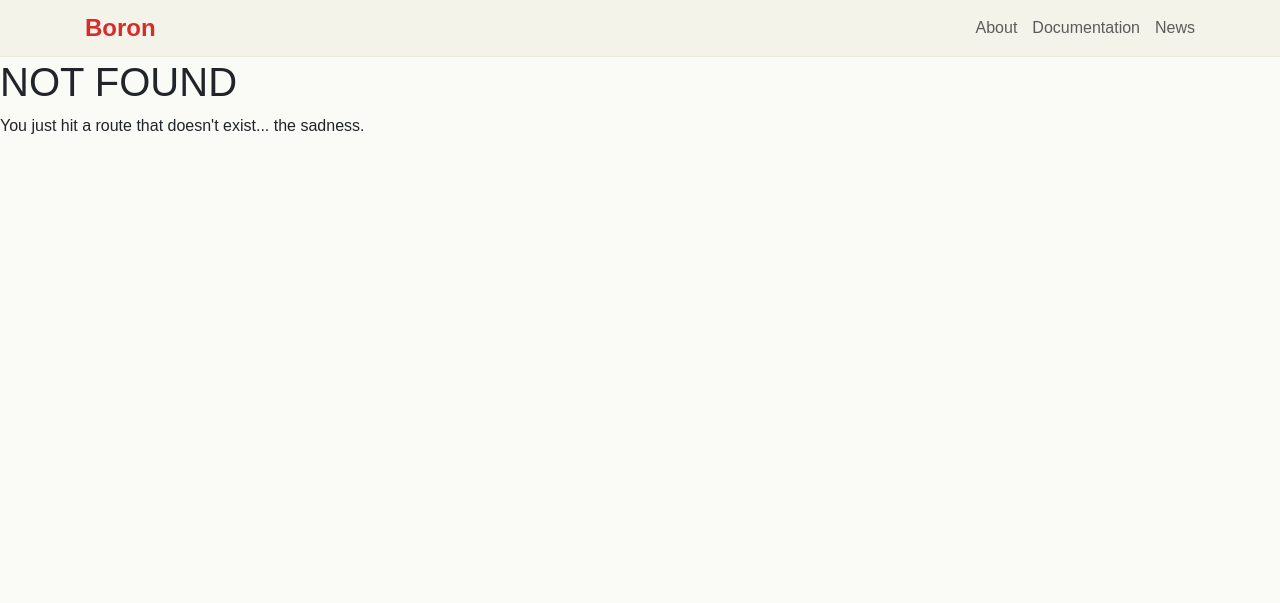
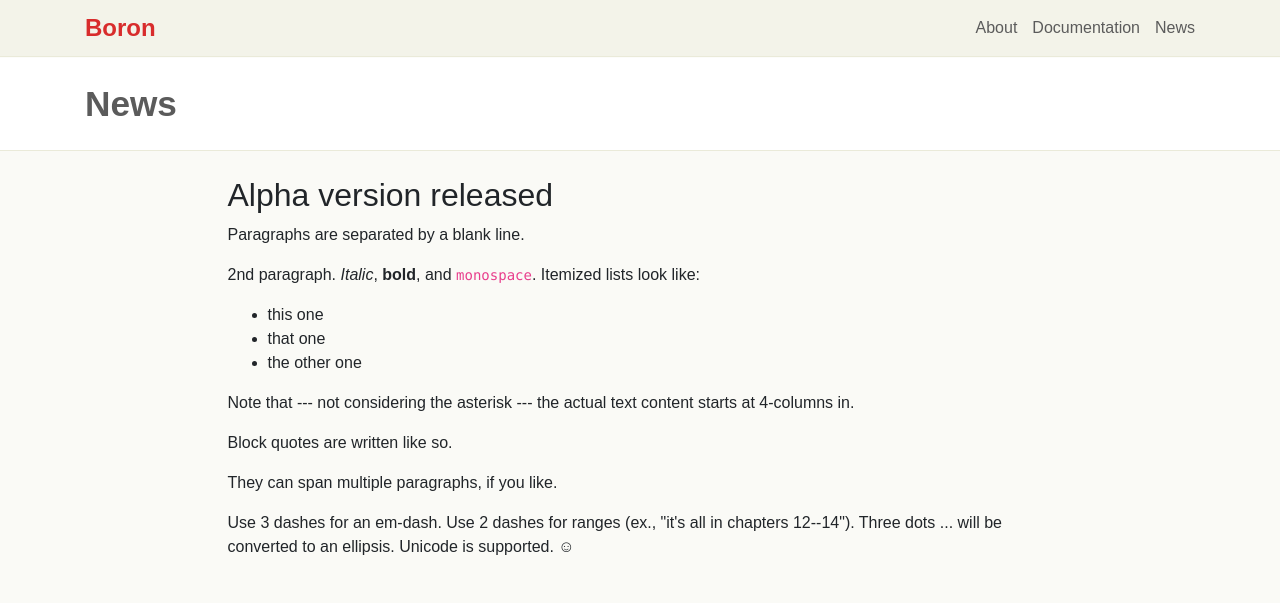
Before and after one commit to deneloper/boron-website, a Gatsby site: page /news in a window 1280 px wide. Before the commit this address had no page. Built offline with nearby package versions, Linux system fonts and the light colour scheme; Gatsby itself is replaced by a stand-in of ours; a web font is replaced by a local one.

Commit message:
newsticker in progress

```diff
--- a/src/components/layout.js
+++ b/src/components/layout.js
@@ -27,13 +27,7 @@ const Layout = ({ children, data }) => (
     `}
     render={data => (
       <>
-        <Helmet
-          title={data.site.siteMetadata.title}
-          meta={[
-            { name: 'description', content: 'Sample' },
-            { name: 'keywords', content: 'sample, something' },
-          ]}
-        />
+        <Helmet title={data.site.siteMetadata.title} meta={appMeta} />
         <Header siteTitle={data.site.siteMetadata.title} />
         <section className="main">
           {children}
--- /dev/null
+++ b/src/components/news-item.js
@@ -0,0 +1,12 @@
+import React from 'react'
+
+const NewsItem = ({item}) => (
+  <div className="news__item">
+    <h2>{item.frontmatter.title}</h2>
+    <div className="news__content" dangerouslySetInnerHTML={{__html: item.html}}>
+
+    </div>
+  </div>
+)
+
+export default NewsItem
--- a/src/pages/index.js
+++ b/src/pages/index.js
@@ -1,4 +1,5 @@
 import React from 'react'
+import { Link } from 'gatsby'
 
 import Layout from '../components/layout'
 
@@ -22,7 +23,7 @@ const IndexPage = () => (
 
       <div className="container">
         <div class="announcements">
-          08/08/2018 - <a href="">Alpha version released</a>
+          08/08/2018 - <Link to="/news">Alpha version released</Link>
         </div>
       </div>
 
--- /dev/null
+++ b/src/pages/news.js
@@ -0,0 +1,59 @@
+import React from 'react'
+import { StaticQuery, graphql } from 'gatsby'
+
+import Layout from '../components/layout'
+import NewsItem from '../components/news-item'
+
+const NewsPage = () => (
+  <StaticQuery
+    query={graphql`
+      query newsQuery {
+        allMarkdownRemark (
+          filter: {fileAbsolutePath: {regex: "/news/" }},
+          sort: {fields: frontmatter___order}
+        ) {
+          edges {
+            node {
+              html
+              headings {
+                depth
+                value
+              }
+              frontmatter {
+                title
+                draft,
+                slug
+              }
+            }
+          }
+        }
+      }
+    `}
+    render={data => {
+      var news = data.allMarkdownRemark.edges
+      console.log(news)
+      return (
+        <>
+        <Layout>
+          <div className="page-title">
+            <div className="container">
+              <h1>News</h1>
+            </div>
+          </div>
+          <main>
+            <div className="container">
+              <div className="row justify-content-center">
+                <div className="col-9">
+                  {news.map((item) => (<div>{<NewsItem key={item.node.frontmatter.slug} item={item.node} />}</div>))}
+                </div>
+              </div>
+            </div>
+          </main>
+        </Layout>
+        </>
+      )
+    }}
+  />
+)
+
+export default NewsPage
--- a/src/pages/news/alpha-version-released.md
+++ b/src/pages/news/alpha-version-released.md
@@ -1,4 +1,26 @@
 ---
 title: "Alpha version released"
 date: 08-08-2018
+slug: "alpha-version-released"
 ---
+Paragraphs are separated by a blank line.
+
+2nd paragraph. *Italic*, **bold**, and `monospace`. Itemized lists
+look like:
+
+  * this one
+  * that one
+  * the other one
+
+Note that --- not considering the asterisk --- the actual text
+content starts at 4-columns in.
+
+> Block quotes are
+> written like so.
+>
+> They can span multiple paragraphs,
+> if you like.
+
+Use 3 dashes for an em-dash. Use 2 dashes for ranges (ex., "it's all
+in chapters 12--14"). Three dots ... will be converted to an ellipsis.
+Unicode is supported. ☺
```
Also changed, not shown: src/components/news-ticker.js (added, +36 -0 lines), src/pages/docs.js (+3 -5 lines).
